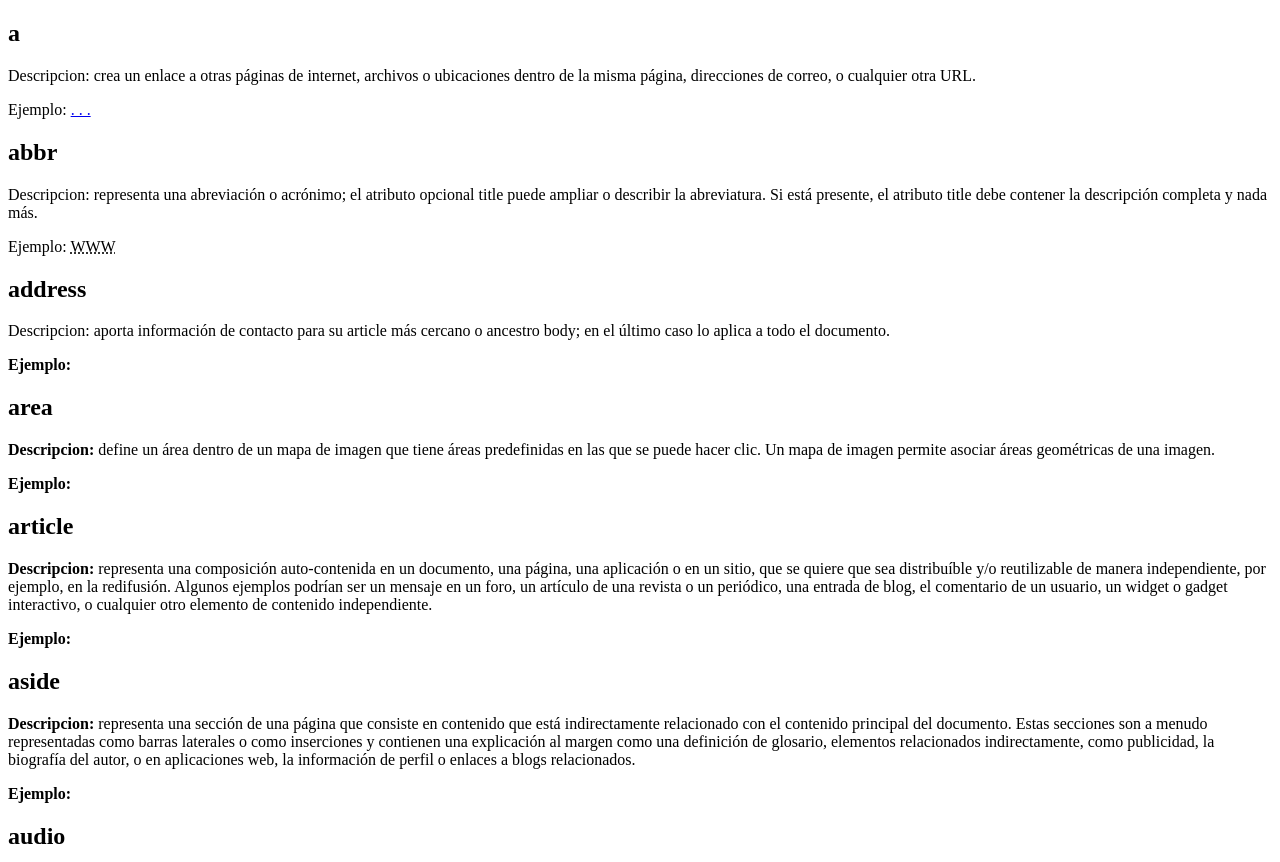
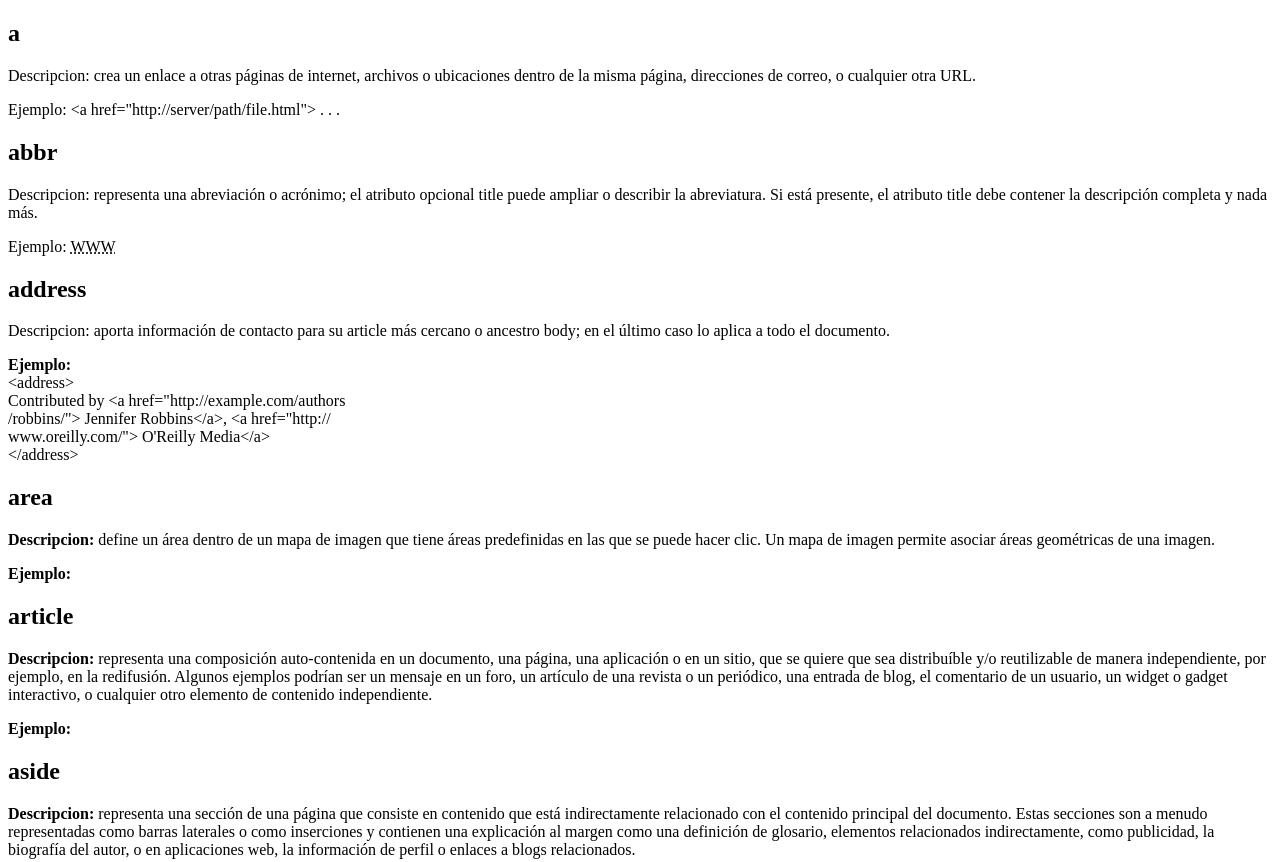
Before and after one commit to ScarletKing101/LabProgIII-Practica2, a plain HTML site: page index.html in a window 1280 px wide. Shown: the top 862 px of the page. Drawn offline with Linux system fonts and the light colour scheme.

Commit message:
Realizando cambios

```diff
--- a/index.html
+++ b/index.html
@@ -6,13 +6,18 @@
 <body>
   <h2>a</h2>
   <p><b></b>Descripcion:</b> crea un enlace a otras páginas de internet, archivos o ubicaciones dentro de la misma página, direcciones de correo, o cualquier otra URL.</p>
-  <p><b></b>Ejemplo: <a href="http://server/path/file.html"> . . . </a></p>
+  <p><b></b>Ejemplo: &lt;a href="http://server/path/file.html"&gt; . . . </a></p>
   <h2>abbr</h2>
   <p><b></b>Descripcion:</b> representa una abreviación o acrónimo; el atributo opcional title puede ampliar o describir la abreviatura. Si está presente, el atributo title debe contener la descripción completa y nada más.</p>
   <p><b></b>Ejemplo: <abbr title="World Wide Web">WWW</abbr></p>
   <h2>address</h2>
   <p><b></b>Descripcion:</b> aporta información de contacto para su article más cercano o ancestro body; en el último caso lo aplica a todo el documento.</p>
-  <p><b>Ejemplo:</b></p>
+  <p><b>Ejemplo:</b>
+   <br> &ltaddress&gt;
+   <br> Contributed by &lt;a href="http://example.com/authors
+   <br> /robbins/"&gt; Jennifer Robbins&lt;/a&gt;, &lt;a href="http://
+   <br> www.oreilly.com/"> O'Reilly Media&lt;/a&gt;
+   <br> &lt;/address&gt;</p>
   <h2>area</h2>
   <p><b>Descripcion:</b> define un área dentro de un mapa de imagen que tiene áreas predefinidas en las que se puede hacer clic. Un mapa de imagen permite asociar áreas geométricas de una imagen.</p>
   <p><b>Ejemplo:</b></p>
```
